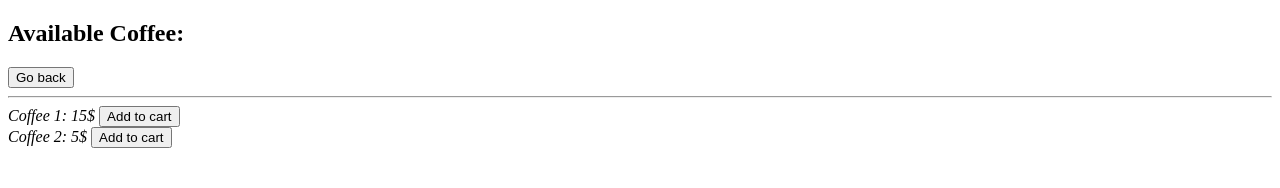
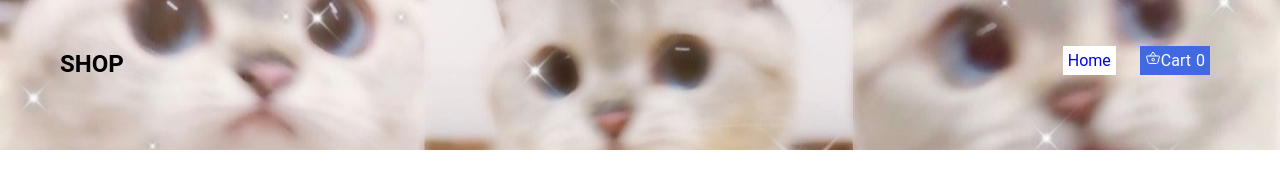
Before and after one commit to DumitruTudor/Pixel-s-Coffee-Emporium-, a website: page public/buy_coffee.html in a window 1280 px wide. Drawn offline with nearby package versions, Linux system fonts and the light colour scheme.

Commit message:
set up the style of the shopping cart

```diff
--- a/public/buy_coffee.html
+++ b/public/buy_coffee.html
@@ -1,17 +1,28 @@
 <!DOCTYPE html>
-<html>
+<html lang = "en">
+    <head>
+        <meta charset="UTF-8">
+        <meta name = "viewport" content = "width=device-width, initial-scale=1">
+        <meta http-equiv = "X-UA-Compatible" content = "ie=edge">
+        <link rel="stylesheet" href="css/styles.css">
+        <title>Shopping Cart</title>
+    </head>
     <body>
-        <head>
-            <title>Buy Coffee</title>
-        </head>
-        <h2>Available Coffee:</h2>
-        <button type="button" nponclick="history.back()">Go back</button>
-        <hr>
-        <em>Coffee 1: 15$</em>
-        <button type="button">Add to cart</button>
-        <br>
-        <em>Coffee 2: 5$</em>
-        <button type="button">Add to cart</button>
-        <script src="index.js"></script>
+        <header>
+            <div class = "overlay"></div>
+            <nav>
+                <h2>SHOP</h2>
+                <ul>
+                    <li><a href="index.html">Home</a></li>
+                    <li class = "cart">
+                        <a href="cart.html">
+                            <ion-icon name="basket-outline"></ion-icon>Cart<span>0</span>
+                        </a>
+                    </li>
+                </ul>
+            </nav>
+        </header>
+        <script type="module" src="https://unpkg.com/ionicons@5.5.2/dist/ionicons/ionicons.esm.js"></script>
+        <script nomodule src="https://unpkg.com/ionicons@5.5.2/dist/ionicons/ionicons.js"></script>
     </body>
 </html>
--- /dev/null
+++ b/public/css/styles.css
@@ -0,0 +1,58 @@
+*
+{
+    margin: 0;
+    padding: 0;
+    box-sizing: border-box;
+    font-family: 'Roboto',sans-serif;
+}
+header
+{
+    background-image: url('../images/cat_header.jpg');
+    background-repeat: no-repeat;
+    background-size: cover;
+    background-position: center;
+    height: 150px;
+    position: relative;
+}
+nav
+{
+    position: absolute;
+    top: 0;
+    right: 0;
+    left: 0;
+    z-index: 2;
+    display: flex;
+    flex-wrap: wrap;
+    justify-content: space-between;
+    padding: 50px 60px 0 60px;
+}
+nav li
+{
+    list-style: none;
+    display: inline-block;
+    padding-right: 10px;
+    padding-left: 10px;
+}
+nav li span
+{
+    padding-left: 5px;
+}
+li a
+{
+    padding: 5px;
+    background-color: white;
+    text-decoration: none;
+}
+.cart ion_icon
+{
+    vertical-align: bottom;
+    font-size: 20px;
+    padding-right: 5px;
+}
+.cart a
+{
+    background-color: royalblue;
+    color: white;
+    cursor: pointer;
+    text-decoration: none;
+}
```
Also changed, not shown: public/index.html (+3 -0 lines), public/images/cat_header.jpg (added).
